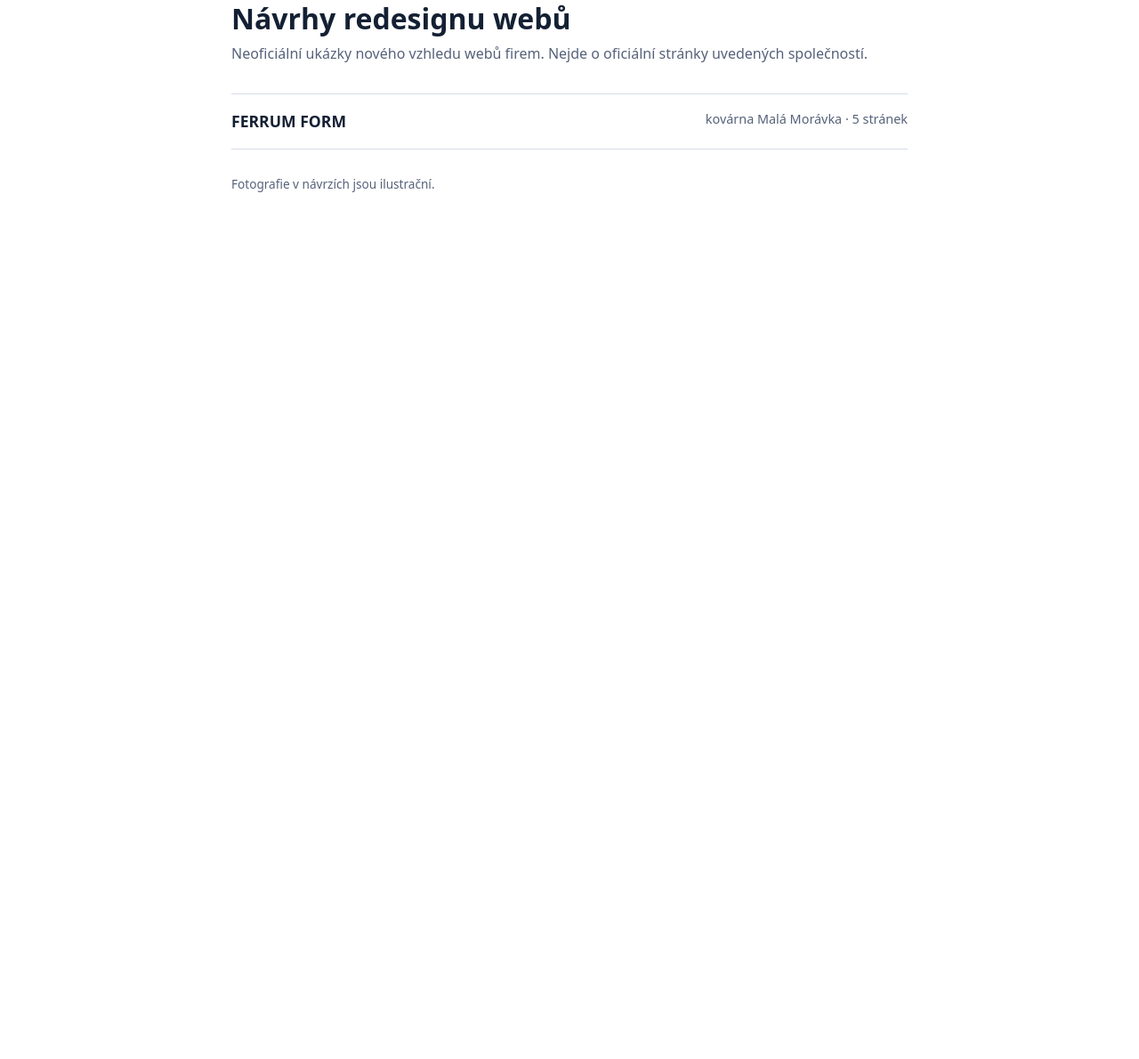
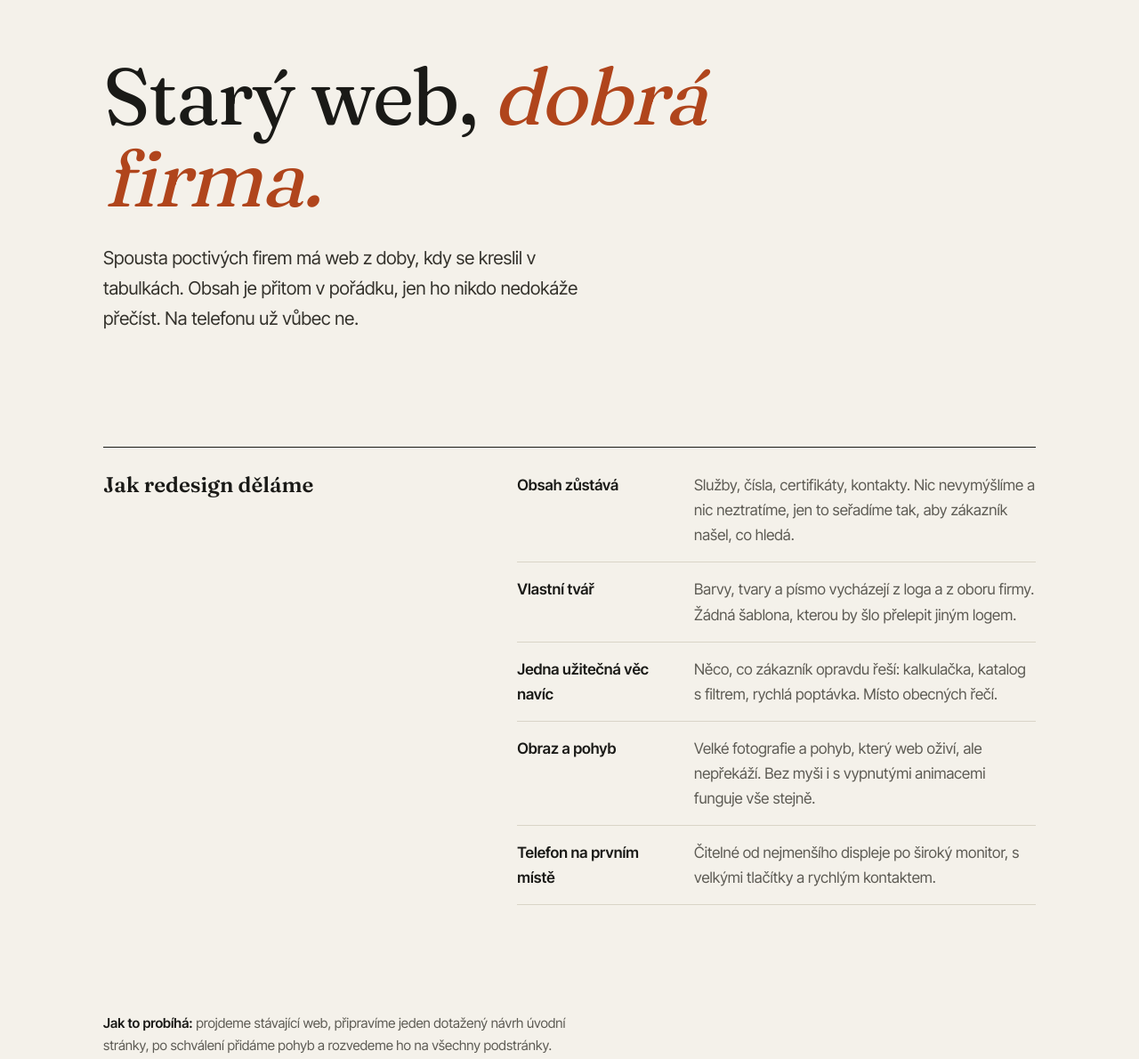
Before and after one commit to kkti/webdesign, a plain HTML site: page index.html in a window 1280 px wide. Shown: the part 53-1243 px from the top of the page at 89% size. Before the commit the page ends 800 px from the top, so only its background shows below. Drawn offline with Linux system fonts and the light colour scheme.

Commit message:
Úvod: obecná promo stránka místo rozcestníku
Co-Authored-By: Claude Opus 5.5 <noreply@anthropic.com>

```diff
--- a/index.html
+++ b/index.html
@@ -3,32 +3,49 @@
 <head>
 <meta charset="utf-8">
 <meta name="viewport" content="width=device-width, initial-scale=1">
-<meta name="robots" content="noindex, nofollow">
-<title>Návrhy redesignu webů</title>
+<title>Redesign firemních webů</title>
+<meta name="description" content="Nový web pro firmu, která má co ukázat: stejný obsah, vlastní tvář, čitelný na telefonu.">
 <style>
-  :root { --ink:#142033; --muted:#56627a; --rule:#d5dce6; --blue:#0d6af6; }
-  body { margin:0; background:#fff; color:var(--ink); font:16px/1.6 system-ui, -apple-system, "Segoe UI", sans-serif; }
-  main { max-width:760px; margin:0 auto; padding:56px 16px; }
-  h1 { margin:0 0 8px; font-size:2rem; line-height:1.15; }
-  p { margin:0; color:var(--muted); }
-  ul { list-style:none; margin:32px 0 0; padding:0; border-top:1px solid var(--rule); }
-  li { border-bottom:1px solid var(--rule); }
-  a { display:flex; justify-content:space-between; gap:16px; padding:16px 0; color:inherit; text-decoration:none; }
-  a b { font-size:1.1rem; }
-  a span { color:var(--muted); font-size:.9rem; }
-  a:hover b { color:var(--blue); }
-  a:focus-visible { outline:2px solid var(--blue); outline-offset:4px; }
-  .note { margin-top:28px; font-size:.85rem; }
+  @import url("https://fonts.googleapis.com/css2?family=Fraunces:opsz,wght@9..144,400;9..144,600&family=Inter+Tight:wght@400;500;600&display=swap");
+  :root { --ink: #1a1a17; --muted: #5d5b54; --paper: #f4f1ea; --rule: #d9d4c7; --accent: #b0451c; }
+  * { box-sizing: border-box; }
+  body { margin: 0; background: var(--paper); color: var(--ink); font: 400 17px/1.65 "Inter Tight", system-ui, sans-serif; }
+  main { max-width: 1080px; margin: 0 auto; padding: clamp(48px, 9vw, 120px) 16px clamp(48px, 8vw, 96px); }
+  h1 { margin: 0; max-width: 15ch; font: 400 clamp(2.6rem, 7.4vw, 5.6rem)/1.02 "Fraunces", Georgia, serif; letter-spacing: -.02em; }
+  h1 em { font-style: italic; color: var(--accent); }
+  .lead { max-width: 46ch; margin: 28px 0 0; font-size: clamp(1.08rem, 1.8vw, 1.28rem); color: #34322c; }
+  .split { display: grid; grid-template-columns: minmax(0, 1fr) minmax(0, 1.5fr); gap: 24px clamp(32px, 6vw, 96px); margin-top: clamp(64px, 10vw, 128px); padding-top: 28px; border-top: 1px solid var(--ink); }
+  h2 { margin: 0; font: 600 1.5rem/1.2 "Fraunces", Georgia, serif; }
+  dl { margin: 0; }
+  dl div { display: grid; grid-template-columns: minmax(130px, 30%) minmax(0, 1fr); gap: 4px 24px; padding: 16px 0; border-bottom: 1px solid var(--rule); }
+  dl div:first-child { padding-top: 0; }
+  dt { font-weight: 600; }
+  dd { margin: 0; color: var(--muted); }
+  .quiet { margin-top: clamp(64px, 10vw, 120px); max-width: 60ch; color: var(--muted); font-size: .95rem; }
+  .quiet strong { color: var(--ink); font-weight: 600; }
+  @media (max-width: 720px) {
+    .split { grid-template-columns: 1fr; }
+    dl div { grid-template-columns: 1fr; }
+  }
 </style>
 </head>
 <body>
 <main>
-  <h1>Návrhy redesignu webů</h1>
-  <p>Neoficiální ukázky nového vzhledu webů firem. Nejde o oficiální stránky uvedených společností.</p>
-  <ul>
-    <li><a href="ferrum-form/"><b>FERRUM FORM</b><span>kovárna Malá Morávka · 5 stránek</span></a></li>
-  </ul>
-  <p class="note">Fotografie v návrzích jsou ilustrační.</p>
+  <h1>Starý web, <em>dobrá firma.</em></h1>
+  <p class="lead">Spousta poctivých firem má web z doby, kdy se kreslil v tabulkách. Obsah je přitom v pořádku, jen ho nikdo nedokáže přečíst. Na telefonu už vůbec ne.</p>
+
+  <section class="split" aria-labelledby="h-jak">
+    <h2 id="h-jak">Jak redesign děláme</h2>
+    <dl>
+      <div><dt>Obsah zůstává</dt><dd>Služby, čísla, certifikáty, kontakty. Nic nevymýšlíme a nic neztratíme, jen to seřadíme tak, aby zákazník našel, co hledá.</dd></div>
+      <div><dt>Vlastní tvář</dt><dd>Barvy, tvary a písmo vycházejí z loga a z oboru firmy. Žádná šablona, kterou by šlo přelepit jiným logem.</dd></div>
+      <div><dt>Jedna užitečná věc navíc</dt><dd>Něco, co zákazník opravdu řeší: kalkulačka, katalog s filtrem, rychlá poptávka. Místo obecných řečí.</dd></div>
+      <div><dt>Obraz a pohyb</dt><dd>Velké fotografie a pohyb, který web oživí, ale nepřekáží. Bez myši i s vypnutými animacemi funguje vše stejně.</dd></div>
+      <div><dt>Telefon na prvním místě</dt><dd>Čitelné od nejmenšího displeje po široký monitor, s velkými tlačítky a rychlým kontaktem.</dd></div>
+    </dl>
+  </section>
+
+  <p class="quiet"><strong>Jak to probíhá:</strong> projdeme stávající web, připravíme jeden dotažený návrh úvodní stránky, po schválení přidáme pohyb a rozvedeme ho na všechny podstránky.</p>
 </main>
 </body>
 </html>
```
Also changed, not shown: 1 other file.
